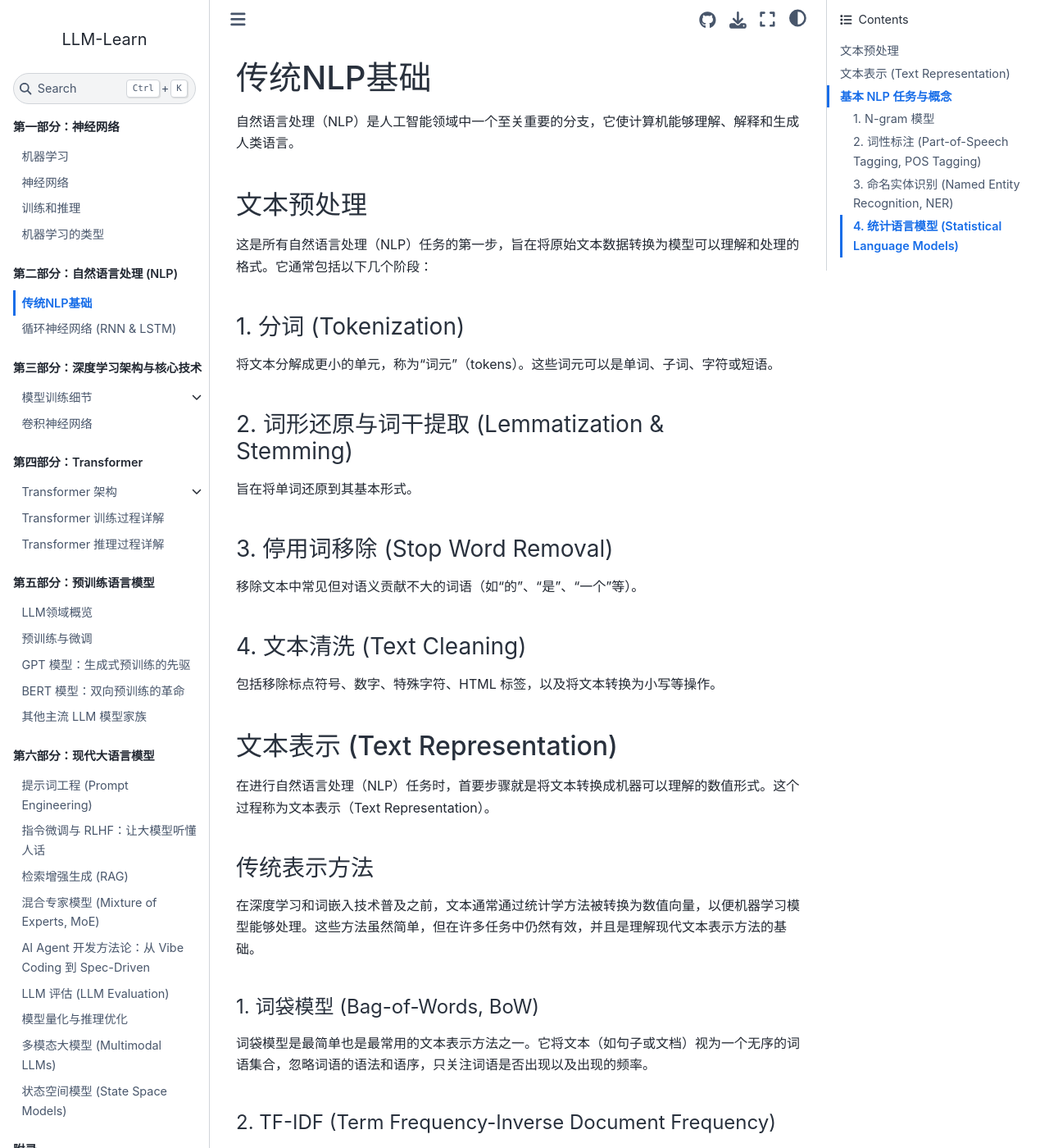
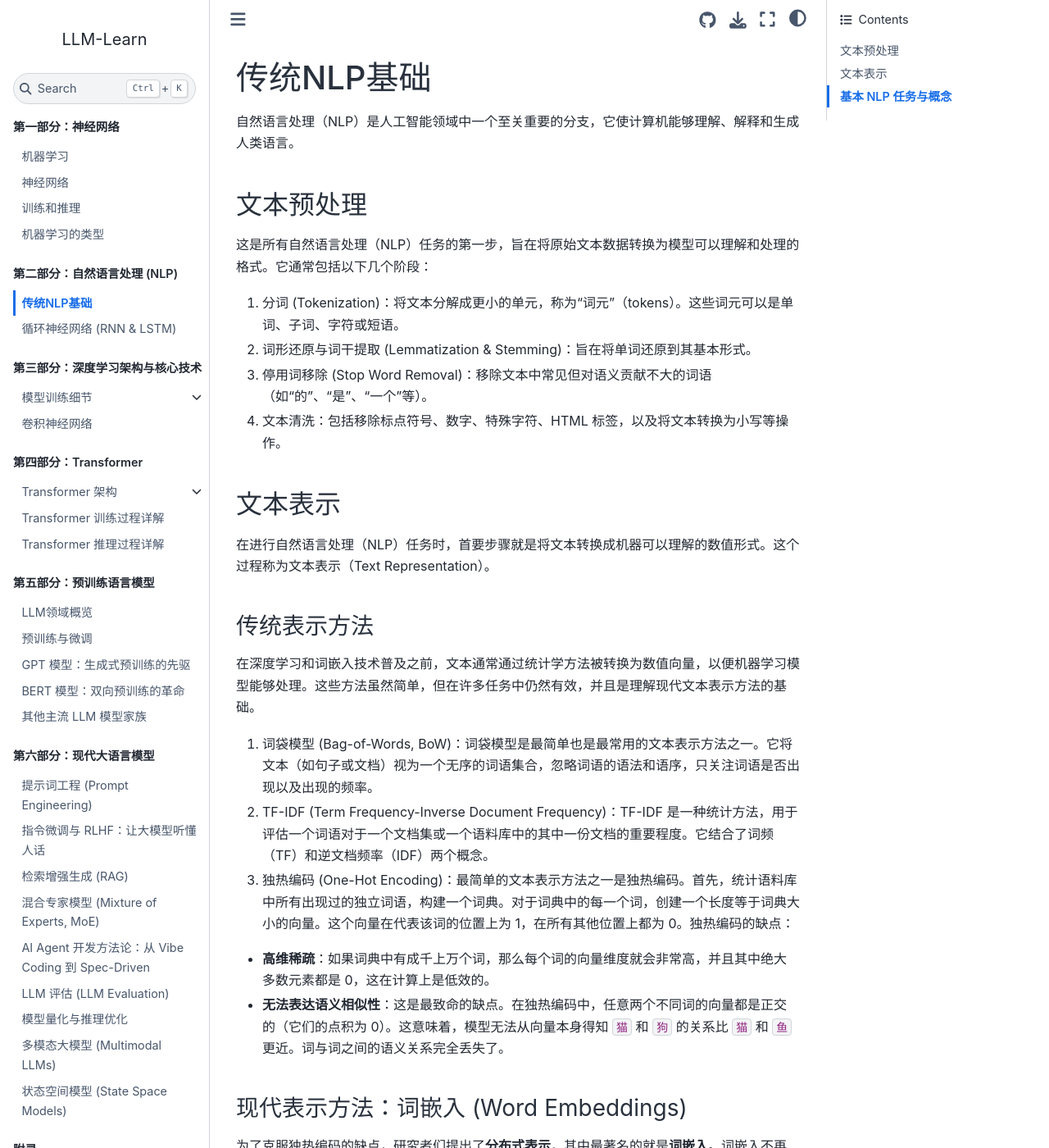
Before and after one commit to kaifeng/llm-learn, a Sphinx documentation site: the page built from source/part2_nlp_basics/nlp_foundations.md, in a window 1280 px wide and 1400 px high. Shown: the whole window at 82% size. Built offline with Sphinx 7.4.7 and the Sphinx Book theme 1.1.4, drawn with Linux system fonts in a browser that asks for light colours; some of the changed text lies outside the part shown.

Commit message:
Formatting

```diff
--- a/source/part2_nlp_basics/nlp_foundations.md
+++ b/source/part2_nlp_basics/nlp_foundations.md
@@ -6,23 +6,12 @@
 
 这是所有自然语言处理（NLP）任务的第一步，旨在将原始文本数据转换为模型可以理解和处理的格式。它通常包括以下几个阶段：
 
-### 1. 分词 (Tokenization)
+1. 分词 (Tokenization)：将文本分解成更小的单元，称为“词元”（tokens）。这些词元可以是单词、子词、字符或短语。
+2. 词形还原与词干提取 (Lemmatization & Stemming)：旨在将单词还原到其基本形式。
+3. 停用词移除 (Stop Word Removal)：移除文本中常见但对语义贡献不大的词语（如“的”、“是”、“一个”等）。
+4. 文本清洗：包括移除标点符号、数字、特殊字符、HTML 标签，以及将文本转换为小写等操作。
 
-将文本分解成更小的单元，称为“词元”（tokens）。这些词元可以是单词、子词、字符或短语。
-
-### 2. 词形还原与词干提取 (Lemmatization & Stemming)
-
-旨在将单词还原到其基本形式。
-
-### 3. 停用词移除 (Stop Word Removal)
-
-移除文本中常见但对语义贡献不大的词语（如“的”、“是”、“一个”等）。
-
-### 4. 文本清洗 (Text Cleaning)
-
-包括移除标点符号、数字、特殊字符、HTML 标签，以及将文本转换为小写等操作。
-
-## 文本表示 (Text Representation)
+## 文本表示
 
 在进行自然语言处理（NLP）任务时，首要步骤就是将文本转换成机器可以理解的数值形式。这个过程称为文本表示（Text Representation）。
 
@@ -30,22 +19,12 @@
 
 在深度学习和词嵌入技术普及之前，文本通常通过统计学方法被转换为数值向量，以便机器学习模型能够处理。这些方法虽然简单，但在许多任务中仍然有效，并且是理解现代文本表示方法的基础。
 
-#### 1. 词袋模型 (Bag-of-Words, BoW)
+1. 词袋模型 (Bag-of-Words, BoW)：词袋模型是最简单也是最常用的文本表示方法之一。它将文本（如句子或文档）视为一个无序的词语集合，忽略词语的语法和语序，只关注词语是否出现以及出现的频率。
+2. TF-IDF (Term Frequency-Inverse Document Frequency)：TF-IDF 是一种统计方法，用于评估一个词语对于一个文档集或一个语料库中的其中一份文档的重要程度。它结合了词频（TF）和逆文档频率（IDF）两个概念。
+3. 独热编码 (One-Hot Encoding)：最简单的文本表示方法之一是独热编码。首先，统计语料库中所有出现过的独立词语，构建一个词典。对于词典中的每一个词，创建一个长度等于词典大小的向量。这个向量在代表该词的位置上为 1，在所有其他位置上都为 0。独热编码的缺点：
 
-词袋模型是最简单也是最常用的文本表示方法之一。它将文本（如句子或文档）视为一个无序的词语集合，忽略词语的语法和语序，只关注词语是否出现以及出现的频率。
-
-#### 2. TF-IDF (Term Frequency-Inverse Document Frequency)
-
-TF-IDF 是一种统计方法，用于评估一个词语对于一个文档集或一个语料库中的其中一份文档的重要程度。它结合了词频（TF）和逆文档频率（IDF）两个概念。
-
-#### 3. 独热编码 (One-Hot Encoding)
-
-最简单的文本表示方法之一是独热编码。首先，统计语料库中所有出现过的独立词语，构建一个词典。对于词典中的每一个词，创建一个长度等于词典大小的向量。这个向量在代表该词的位置上为 1，在所有其他位置上都为 0。
-
-独热编码的缺点：
-
--   **高维稀疏**：如果词典中有成千上万个词，那么每个词的向量维度就会非常高，并且其中绝大多数元素都是 0，这在计算上是低效的。
--   **无法表达语义相似性**：这是最致命的缺点。在独热编码中，任意两个不同词的向量都是正交的（它们的点积为 0）。这意味着，模型无法从向量本身得知 `猫` 和 `狗` 的关系比 `猫` 和 `鱼` 更近。词与词之间的语义关系完全丢失了。
+  -   **高维稀疏**：如果词典中有成千上万个词，那么每个词的向量维度就会非常高，并且其中绝大多数元素都是 0，这在计算上是低效的。
+  -   **无法表达语义相似性**：这是最致命的缺点。在独热编码中，任意两个不同词的向量都是正交的（它们的点积为 0）。这意味着，模型无法从向量本身得知 `猫` 和 `狗` 的关系比 `猫` 和 `鱼` 更近。词与词之间的语义关系完全丢失了。
 
 ### 现代表示方法：词嵌入 (Word Embeddings)
 
@@ -70,18 +49,7 @@
 
 自然语言处理（NLP）领域涵盖了多种任务和概念，它们是理解和构建更复杂 NLP 应用的基础。
 
-### 1. N-gram 模型
-
-N-gram 是一种在文本和语音处理中广泛使用的统计语言模型。它基于马尔可夫假设，即一个词的出现概率只依赖于它前面有限个词（N-1个词）。
-
-### 2. 词性标注 (Part-of-Speech Tagging, POS Tagging)
-
-词性标注是识别句子中每个词语的语法类别（如名词、动词、形容词、副词等）的过程。
-
-### 3. 命名实体识别 (Named Entity Recognition, NER)
-
-命名实体识别是 NLP 中的一个子任务，旨在识别文本中具有特定意义或指代特定实体的词语或短语，并将其分类到预定义的类别中，如人名、地名、组织机构名、日期、时间等。
-
-### 4. 统计语言模型 (Statistical Language Models)
-
-在神经网络语言模型出现之前，统计语言模型是主流。它们通过计算词语序列的概率来预测下一个词，常用于语音识别、机器翻译等领域。
+1. N-gram 模型：一种在文本和语音处理中广泛使用的统计语言模型。它基于马尔可夫假设，即一个词的出现概率只依赖于它前面有限个词（N-1个词）。
+2. 词性标注 (Part-of-Speech Tagging, POS Tagging)：识别句子中每个词语的语法类别（如名词、动词、形容词、副词等）的过程。
+3. 命名实体识别 (Named Entity Recognition, NER)：是 NLP 中的一个子任务，旨在识别文本中具有特定意义或指代特定实体的词语或短语，并将其分类到预定义的类别中，如人名、地名、组织机构名、日期、时间等。
+4. 统计语言模型 (Statistical Language Models)：在神经网络语言模型出现之前，统计语言模型是主流。它们通过计算词语序列的概率来预测下一个词，常用于语音识别、机器翻译等领域。
```
